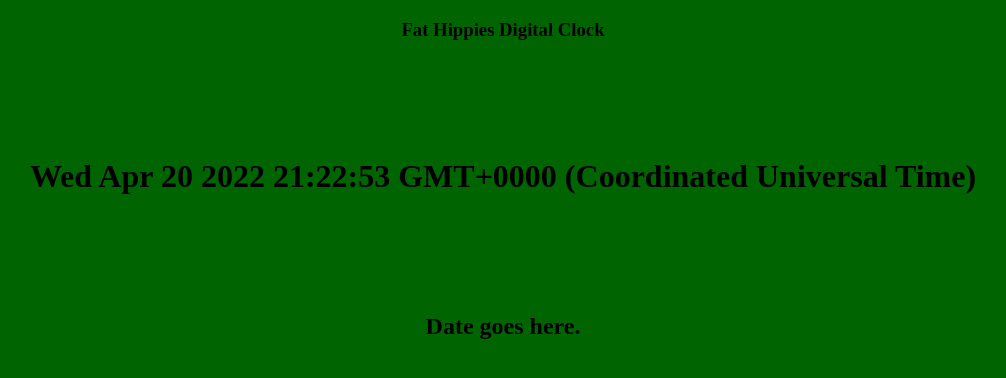
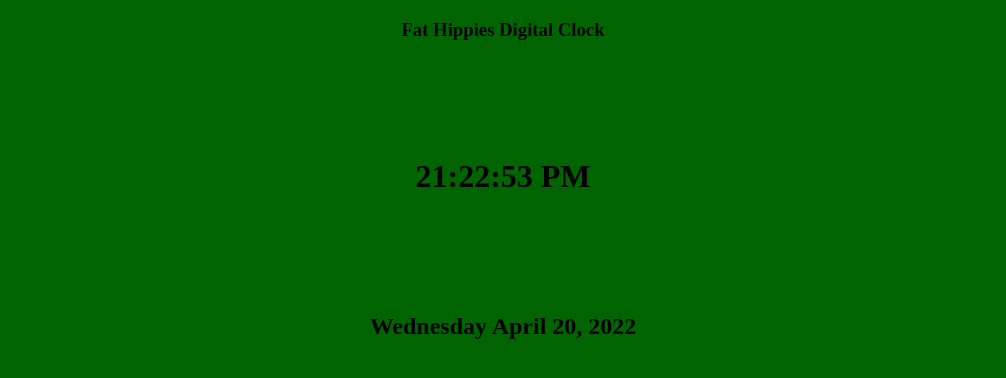
Before and after one commit to FatHippie1/DigitalClockApp, a plain HTML site: page Index.html in a window 1280 px wide. Shown: the whole page, without its empty margins (137-1143 px from the left). Drawn offline with Linux system fonts and the light colour scheme.

Commit message:
Date line corrected

```diff
--- a/Index.html
+++ b/Index.html
@@ -11,8 +11,8 @@
 
 <body>
     <h3>Fat Hippies Digital Clock</h3>
-    <h1 id="ClockHour"></h1>
-    <h2 id="ClockDate">Date goes here.</h2>
+    <h1 id="clockHour"></h1>
+    <h2 id="clockDate"></h2>
 </body>
 <script src="Scripts.js"></script>
 
--- a/Scripts.js
+++ b/Scripts.js
@@ -1,2 +1,14 @@
-const d = new Date();
-document.getElementById("ClockHour").innerHTML = d;
+var d = new Date();
+var hour = d.getHours();
+var minute = d.getMinutes();
+var second = d.getSeconds();
+
+
+var date = d.getDate();
+var year = d.getFullYear();
+var day = ["Sunday", "Monday", "Tuesday", "Wednesday", "Thursday", "Friday", "Saturday"];
+var month = ["January", "Feburary", "March", "April", "May", "June", "July", "August", "September", "October", "November", "December"];
+
+
+document.getElementById("clockHour").innerHTML = hour + ":" + minute + ":" + second + " " + "PM";
+document.getElementById("clockDate").innerHTML = day[d.getDay()] + " " + month[d.getMonth()] + " " + date + ", " + year;
```
